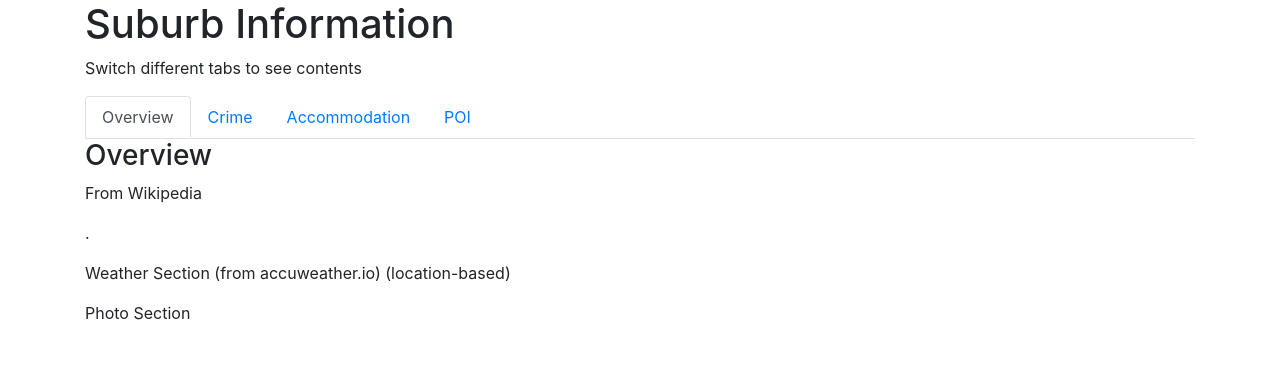
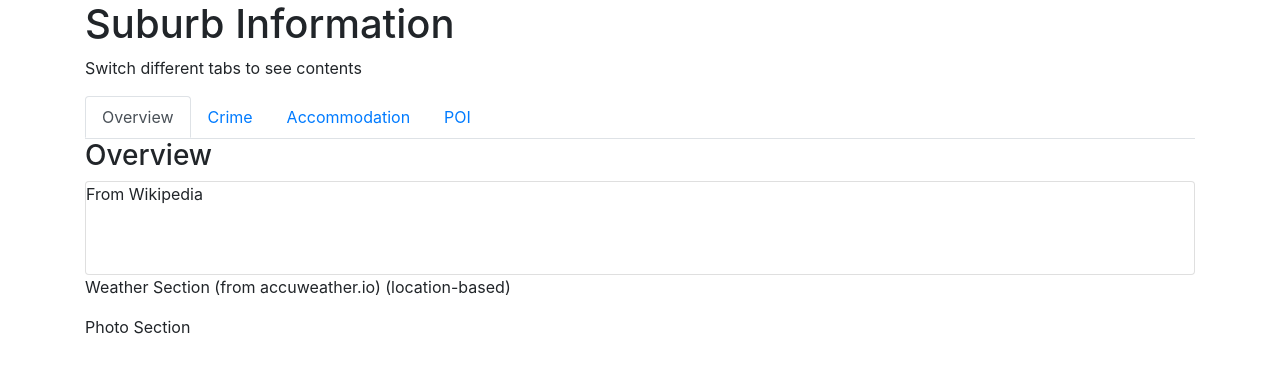
Before and after one commit to ahouinu/COMP9321_Rookie, a Flask app: template templates/app/result.html in a window 1280 px wide. Shown: the top 373 px of the page. Run offline with Flask 2, Linux system fonts and the light colour scheme; the template is opened without the code that fills it, so the values that code supplies are empty; some libraries are stand-ins or nearby versions.

Commit message:
subtle changes...

```diff
--- a/api/accommodation.py
+++ b/api/accommodation.py
@@ -120,8 +120,8 @@
     connect(host="mongodb://ass3:ass3@ds157641.mlab.com:57641/comp9321_ass3")
     info = []
     # TEST ONLY
-    _override = 'Sydney'
-    suburb = _override
+    # _override = 'Sydney'
+    # suburb = _override
     for i in Accommodation.objects:
         if i.suburb.lower() == suburb.lower():
             spec_info = {}
@@ -140,4 +140,4 @@
 # print(show_info('Albury'))
 
 
-# print(get_info('kingsford'))
+# print(get_info('Kingsford'))
--- a/templates/app/result.html
+++ b/templates/app/result.html
@@ -40,8 +40,14 @@
         <div id="overview" class="tab-pane fade show active" aria-labelledby="home-tab">
             <h3 class="col-center-block">Overview</h3>
             <h4>{{suburb.name}}</h4>
-            <p>From Wikipedia</p>
-            <p>{{suburb.wiki}}.</p>
+            <!--<p>From Wikipedia</p>-->
+            <!--<p>{{suburb.wiki}}.</p>-->
+            <div class="card">
+                <div class="card-title">From Wikipedia</div>
+                <div class="card-body">
+                    <p class="text-justify" style="word-break: break-all">{{suburb.wiki}}</p>
+                </div>
+            </div>
             <div>
                 <!--<p>Weather Section (from WeatherWidget.io) (Only static)</p>-->
                 <!--<div>-->
```
Also changed, not shown: api/crime.py (+4 -4 lines).
